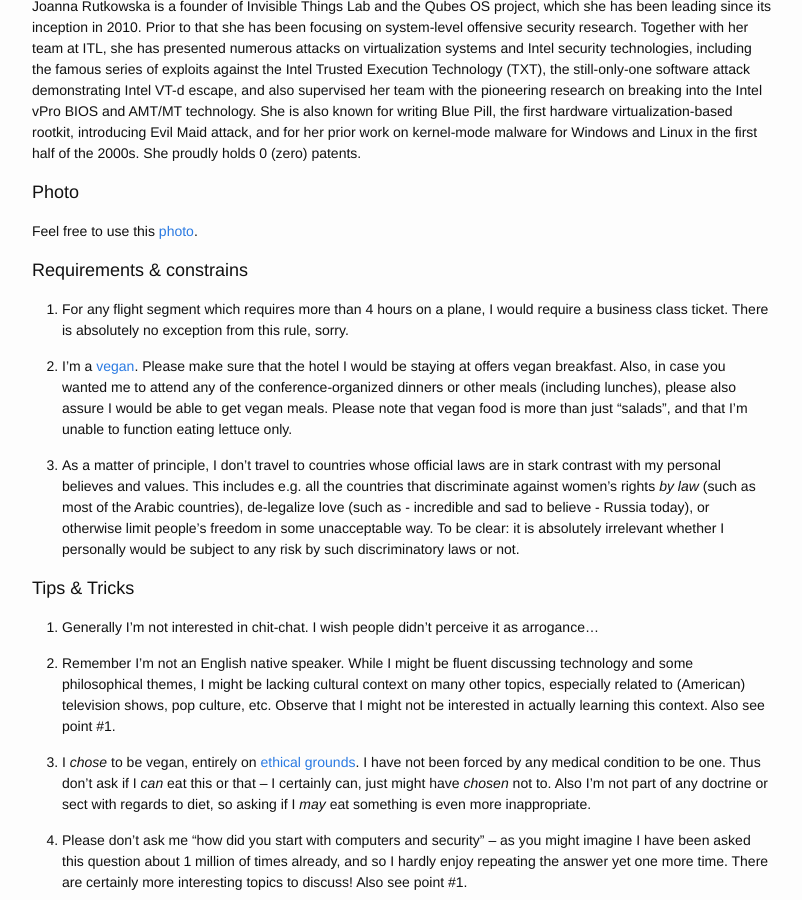
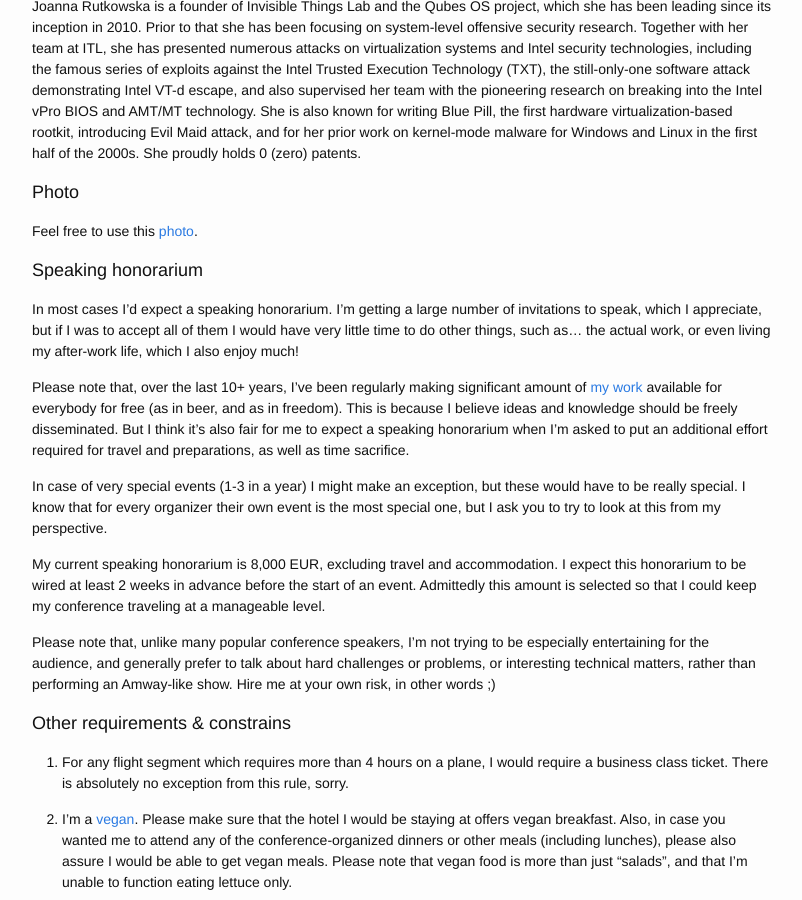
Before and after one commit to rootkovska/rootkovska.github.io, a Jekyll site: the page built from speaking.md, in a window 1280 px wide and 900 px high, scrolled down 216 px. Shown: the whole window, without its empty margins (238-1040 px from the left). Built offline with Jekyll 4.4.1, drawn with Linux system fonts in a browser that asks for light colours; Markdown is read by kramdown in place of the engine named in the settings.

Commit message:
Speaking: add explict speaking honorarium requirements

```diff
--- a/speaking.md
+++ b/speaking.md
@@ -31,8 +31,39 @@ Photo
 Feel free to use this [photo](/resources/joanna.jpg).
 
 
-Requirements & constrains
---------------------------
+Speaking honorarium
+--------------------
+
+In most cases I'd expect a speaking honorarium. I'm getting a large number of
+invitations to speak, which I appreciate, but if I was to accept all of them I
+would have very little time to do other things, such as... the actual work, or
+even living my after-work life, which I also enjoy much!
+
+Please note that, over the last 10+ years, I've been regularly making
+significant amount of [my work](/papers/) available for everybody for free (as
+in beer, and as in freedom). This is because I believe ideas and knowledge
+should be freely disseminated. But I think it's also fair for me to expect a
+speaking honorarium when I'm asked to put an additional effort required for
+travel and preparations, as well as time sacrifice.
+
+In case of very special events (1-3 in a year) I might make an exception, but
+these would have to be really special. I know that for every organizer their own
+event is the most special one, but I ask you to try to look at this from my
+perspective.
+
+My current speaking honorarium is 8,000 EUR, excluding travel and accommodation.
+I expect this honorarium to be wired at least 2 weeks in advance before the
+start of an event. Admittedly this amount is selected so that I could keep my
+conference traveling at a manageable level.
+
+Please note that, unlike many popular conference speakers, I'm not trying to
+be especially entertaining for the audience, and generally prefer to talk about
+hard challenges or problems, or interesting technical matters, rather than
+performing an Amway-like show. Hire me at your own risk, in other words ;)
+
+
+Other requirements & constrains
+--------------------------------
 
 1. For any flight segment which requires more than 4 hours on a plane, I would
    require a business class ticket. There is absolutely no exception from this
```
